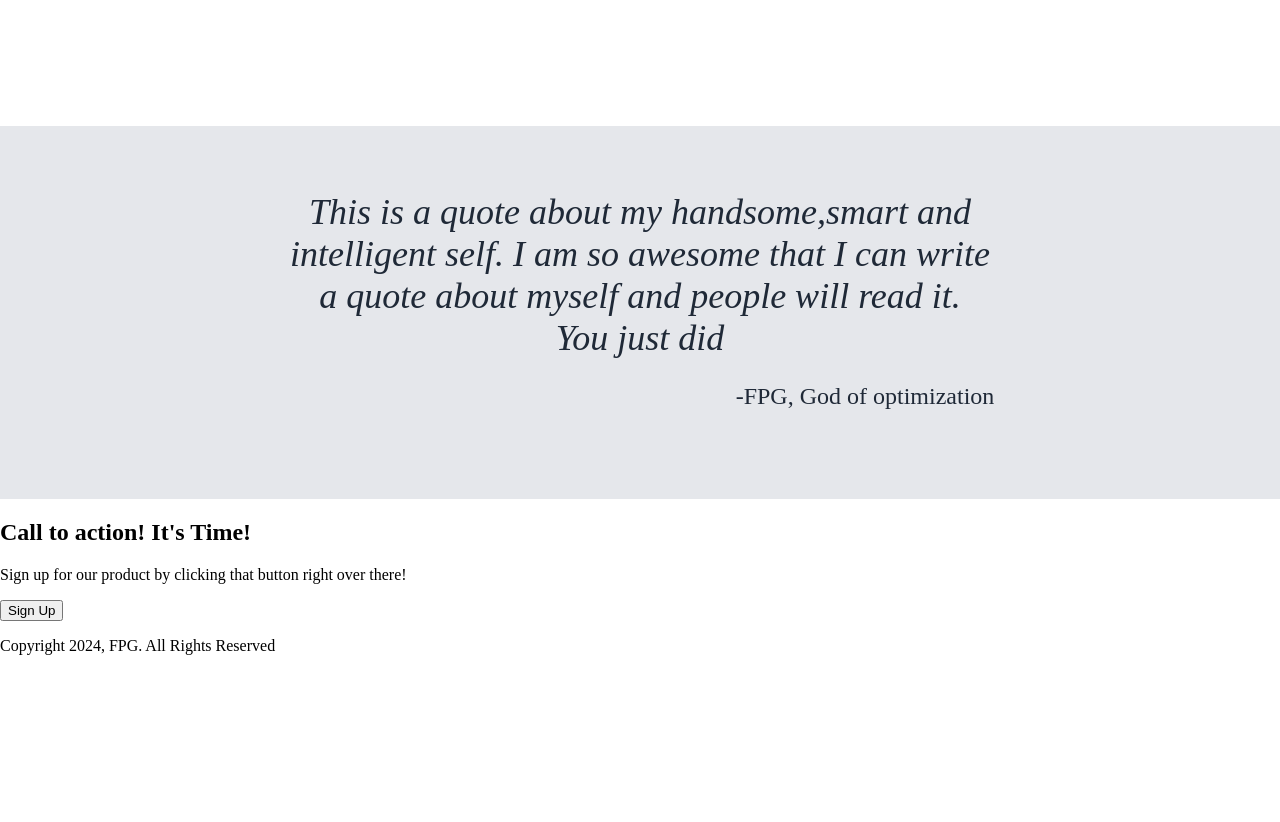
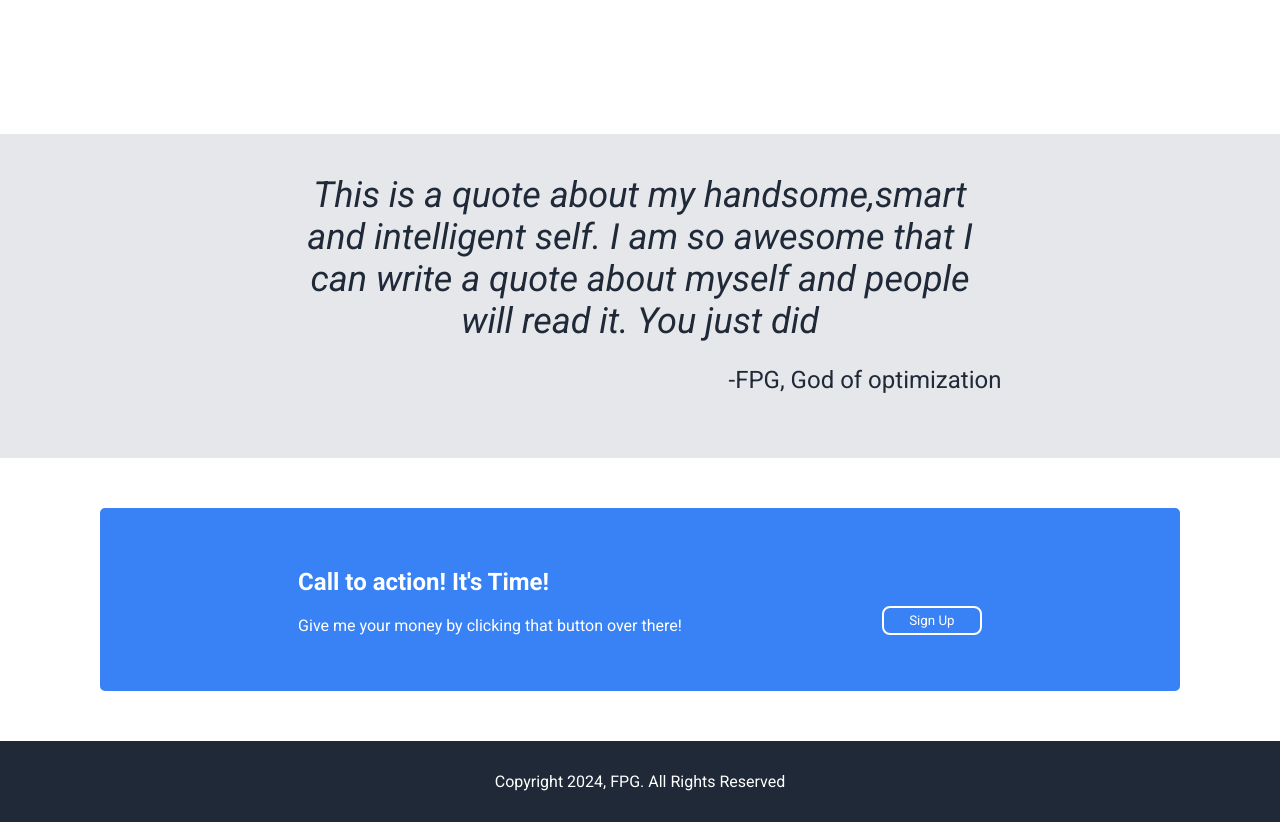
Before and after one commit to FPG-992/landing-page, a plain HTML site: page index.html in a window 1280 px wide. Shown: the part 1280-2102 px from the top of the page. Before the commit the page ends 1935 px from the top, so only its background shows below. Drawn offline with Linux system fonts and the light colour scheme.

Commit message:
Project : Landing page is done

```diff
--- a/index.html
+++ b/index.html
@@ -6,7 +6,7 @@
     <meta name="viewport" content="width=device-width, initial-scale=1.0">
     <title>FPG Landing Page</title>
     <link rel="stylesheet" href="style.css">
-
+    <link href="https://fonts.googleapis.com/css2?family=Roboto:ital,wght@0,100;0,300;0,400;0,500;0,700;0,900;1,100;1,300;1,400;1,500;1,700;1,900&display=swap" rel="stylesheet" />
 </head>
 <body>
 <div class="section_1">
@@ -75,13 +75,13 @@
     </div>
 </div>
 <div class="section_4">
-    <div class"container">
+    <div class="container">
         <div class="CTA">
             <h2>Call to action! It's Time!</h2>
-            <p>Sign up for our product by clicking that button right over there!</p>
+            <p>Give me your money by clicking that button over there!</p>
         </div>
         <div class="button">
-            <button>Sign Up</button>
+            <button id="second_signup">Sign Up</button>
         </div>
     </div>
 </div>
--- a/style.css
+++ b/style.css
@@ -2,6 +2,10 @@ html, body {
   margin: 0;
   padding: 0;
   height: 100%;
+}
+
+html *{
+  font-family: 'Roboto';
 }
 
 .section_1{
@@ -119,7 +123,7 @@ ul{
 
 .section_3{
   background-color:#E5E7EB;
-  padding:65px;
+  padding:40px;
 }
 
 .quote{
@@ -144,3 +148,42 @@ ul{
   margin: 0 auto;
   margin-left:450px;
 }
+
+.section_4{
+  background-color: white;
+  padding:50px;
+}
+.container{
+  padding:40px;
+  display:flex;
+  align-items: flex-end;
+  justify-content:center;
+  gap:200px;
+  background-color: #3882F6;
+  margin: 0 auto;
+  width:1000px;
+  border-radius:5px;
+  color:white;
+}
+
+.container .button #second_signup{
+  border-radius: 8px;
+  color:white;
+  background-color:#3882F6;
+  max-width:100px;
+  padding:5px;
+  border:5px;
+  border-color:white;
+  border: 2px solid white;
+  width:100px;
+  margin-bottom: 16px;
+}
+
+.footer{
+  display:flex;
+  background-color:#1F2937;
+  justify-content: center;
+  align-items: center;
+  padding:15px;
+  color:white;
+}
```
